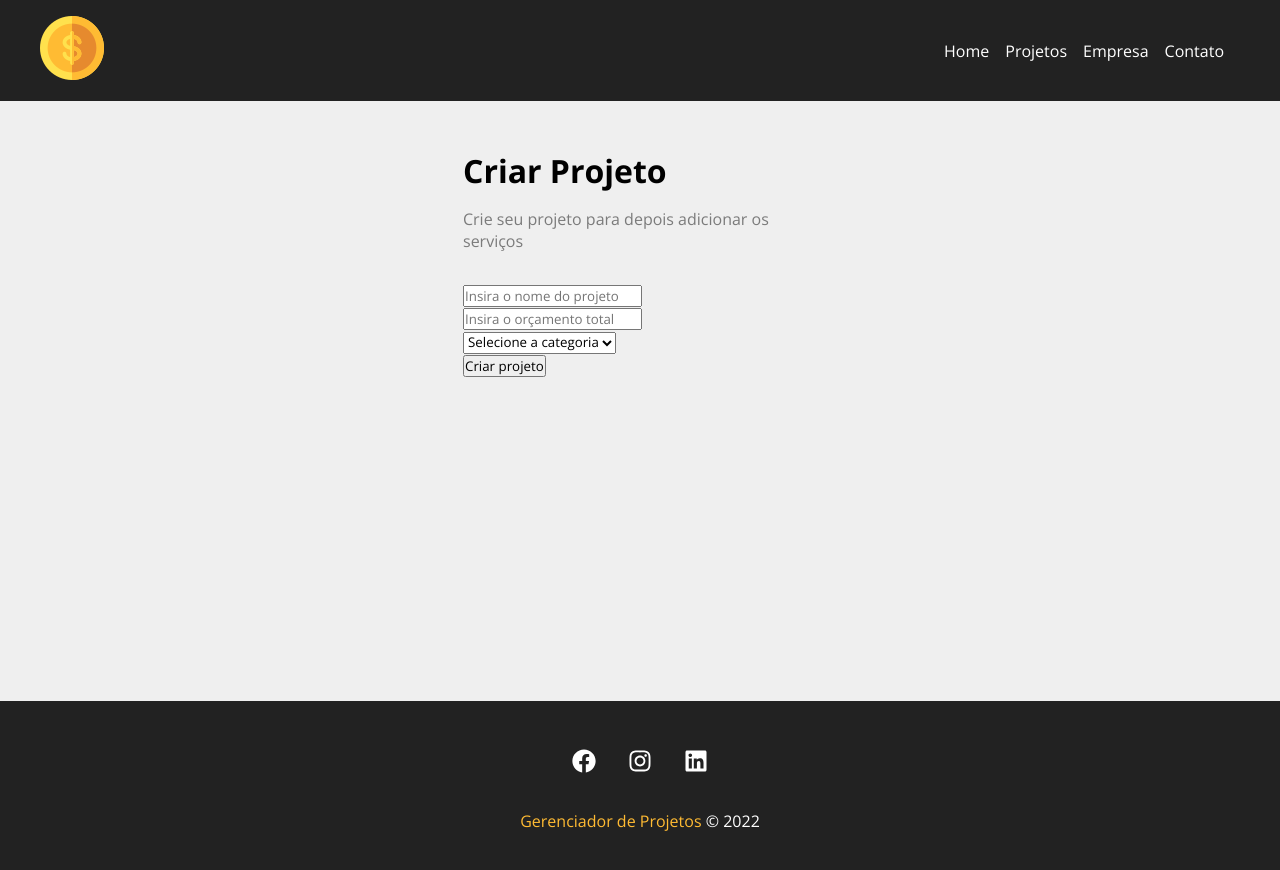
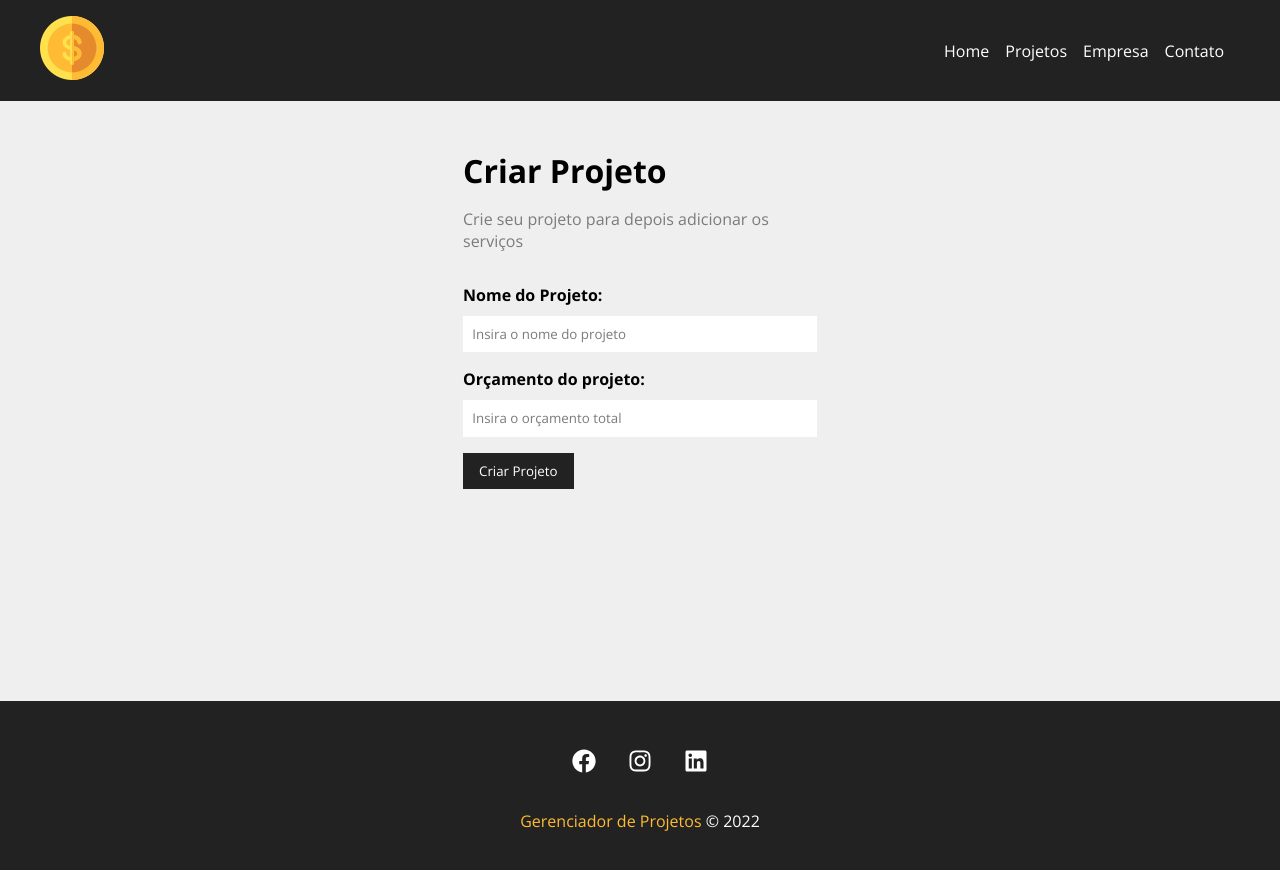
Before and after one commit to kaykiletieri/gerenciador-de-projetos, a React (Create React App) app: page /new-project in a window 1280 px wide. Shown: the top 870 px of the page. Built offline with nearby package versions, Linux system fonts and the light colour scheme.

Commit message:
refact form

```diff
--- /dev/null
+++ b/src/components/form/Input.js
@@ -0,0 +1,12 @@
+import styles from './Input.module.css'
+
+function Input({ type, text, name, placeholder, handleOnChange, value }) {
+    return (
+        <div className={styles.form_control}>
+            <label htmlFor={name}>{text}:</label>
+            <input type={type} name={name} id={name} placeholder={placeholder} onChange={handleOnChange} value={value} />
+        </div>
+    )
+}
+
+export default Input
--- /dev/null
+++ b/src/components/form/Input.module.css
@@ -0,0 +1,20 @@
+.form_control {
+    display: flex;
+    flex-direction: column;
+    margin-bottom: 1em;
+  }
+
+  .form_control label {
+    margin-bottom: 0.6em;
+    font-weight: bold;
+  }
+
+  .form_control input {
+    padding: 0.7em;
+    border-radius: 0;
+    border: none;
+  }
+
+  .form_control input::placeholder {
+    color: #7b7b7b;
+  }
--- /dev/null
+++ b/src/components/form/Select.js
@@ -0,0 +1,24 @@
+import styles from './Select.module.css'
+
+function Select({ text, name, options, handleOnChange, value }) {
+  return (
+    <div className={styles.form_control}>
+      <label htmlFor={name}>{text}:</label>
+      <select
+        name={name}
+        id={name}
+        onChange={handleOnChange}
+        value={value || ''}
+      >
+        <option>Selecione uma opção</option>
+        {options.map((options) => (
+          <option value={options.id} key={options.id}>
+            {options.name}
+          </option>
+        ))}
+      </select>
+    </div>
+  )
+}
+
+export default Select
--- /dev/null
+++ b/src/components/form/Select.module.css
@@ -0,0 +1,16 @@
+.form_control {
+    display: flex;
+    flex-direction: column;
+    margin-bottom: 1em;
+  }
+
+  .form_control label {
+    margin-bottom: 0.6em;
+    font-weight: bold;
+  }
+
+  .form_control select {
+    padding: 0.7em;
+    border-radius: 0;
+    border: none;
+  }
--- /dev/null
+++ b/src/components/form/SubmitButton.js
@@ -0,0 +1,11 @@
+import styles from './SubmitButton.module.css'
+
+function SubmitButton({ text }) {
+  return (
+    <div>
+      <button className={styles.btn}>{text}</button>
+    </div>
+  )
+}
+
+export default SubmitButton
--- /dev/null
+++ b/src/components/form/SubmitButton.module.css
@@ -0,0 +1,13 @@
+.btn {
+    background-color: #222;
+    color: #fff;
+    padding: 0.7em 1.2em;
+    text-decoration: none;
+    transition: 0.5s;
+    cursor: pointer;
+    border: none;
+  }
+
+  .btn:hover {
+    color: #ffbb33;
+  }
--- a/src/components/pages/NewProject.js
+++ b/src/components/pages/NewProject.js
@@ -8,7 +8,7 @@
             <h1>Criar Projeto</h1>
             <p>Crie seu projeto para depois adicionar os serviços</p>
 
-            <ProjectFom />
+            <ProjectFom btntext="Criar Projeto" />
         </div>
     )
 }
--- a/src/components/projects/ProjectForm.js
+++ b/src/components/projects/ProjectForm.js
@@ -1,26 +1,29 @@
 import styles from './ProjectForm.module.css'
 
-function ProjectFom () {
+import Input from '../form/Input'/*
+import Select from '../form/Select'*/
+import SubmitButton from '../form/SubmitButton'
+
+function ProjectFom ({btntext}) {
  return (
      <form className={styles.form}>
-        <div>
-            <input type="text" placeholder="Insira o nome do projeto"/>
-        </div>
 
-        <div>
-            <input type="number" placeholder="Insira o orçamento total"/>
-        </div>
+        <Input type="text" text="Nome do Projeto" name="name" placeholder="Insira o nome do projeto"/>
 
-        <div>
-            <select name="category_id">
-                <option>Selecione a categoria</option>
-            </select>
-        </div>
+        <Input type="number" text="Orçamento do projeto" name="budget" placeholder="Insira o orçamento total"/>
 
-        <div>
-            <input type="submit" value="Criar projeto" />
-        </div>
+
+        <SubmitButton text={btntext}/>
      </form>
+
+     /* dentro de form
+
+        <Select
+        name="category_id"
+        text="Selecione a categoria"
+        />
+
+     */
  )
 }
 
```
